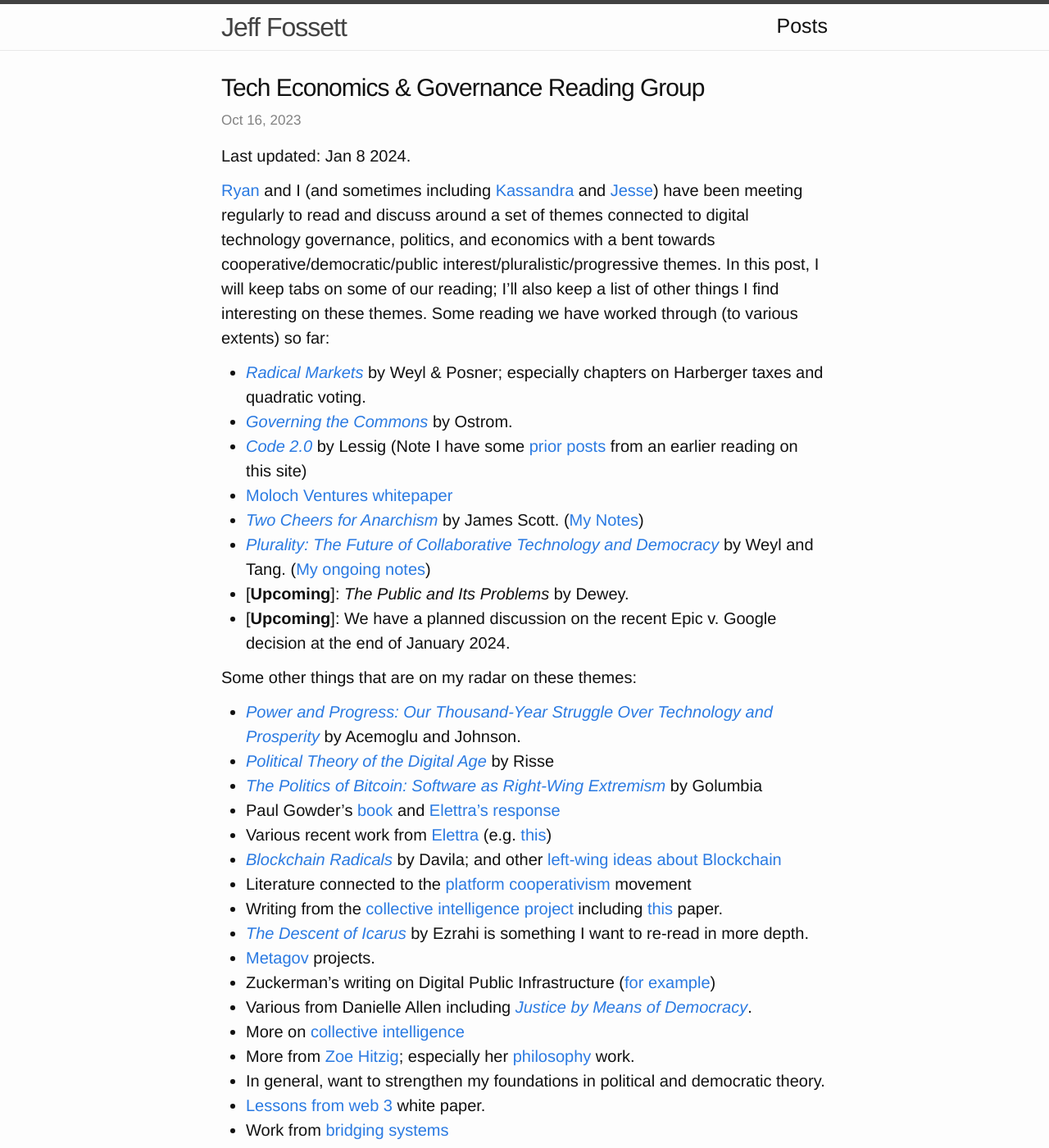
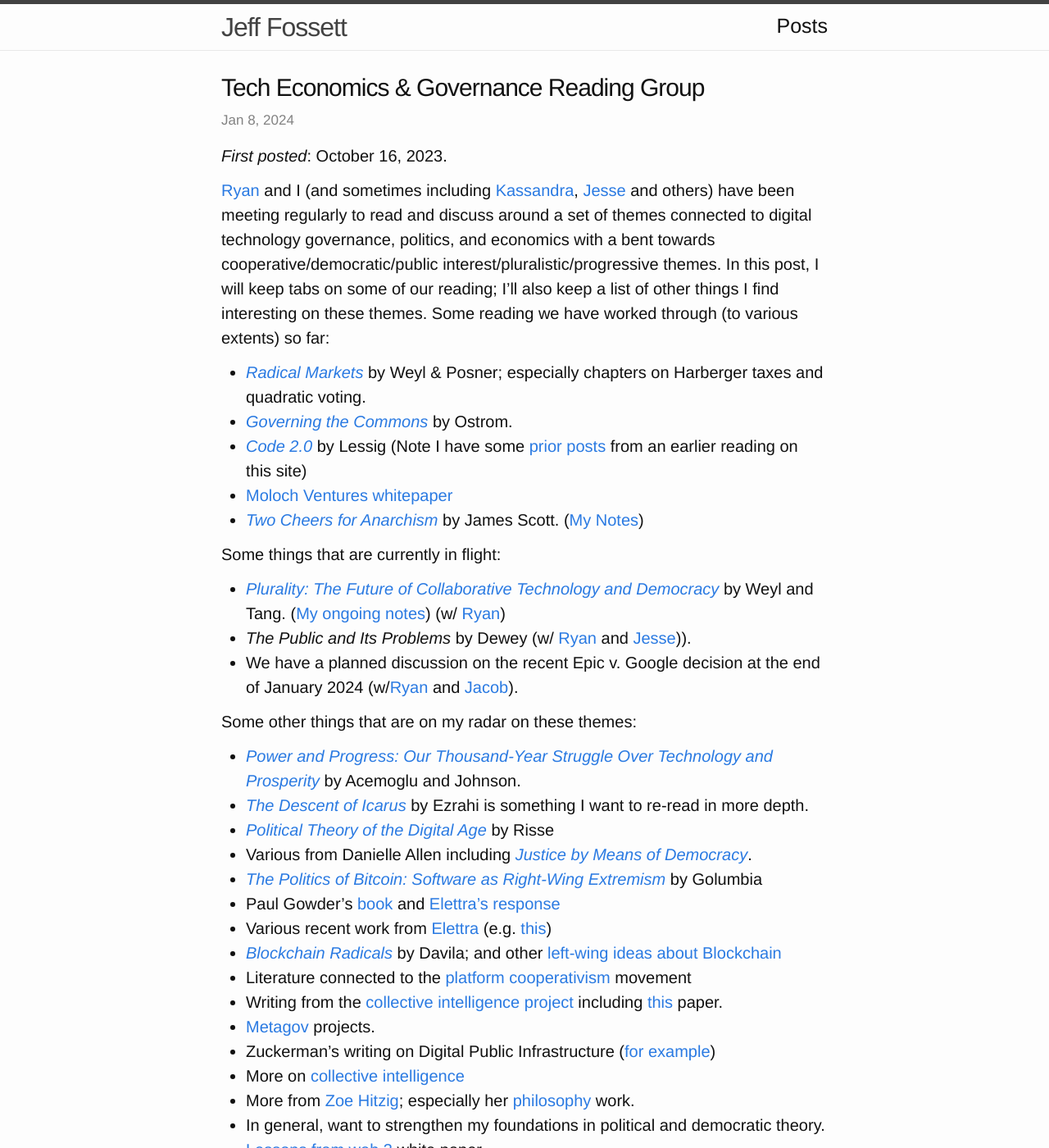
Before and after one commit to Fossj117/fossj117.github.io, a Jekyll site: the page built from _posts/2023-10-16-tech-economics-goverance-reading.md, in a window 1280 px wide and 1400 px high. Shown: the whole window at 82% size. Built offline with Jekyll 4.4.1, drawn with Linux system fonts in a browser that asks for light colours; a script that is not in the unit is left out.

Commit message:
update goverance reading group post

```diff
--- a/_posts/2023-10-16-tech-economics-goverance-reading.md
+++ b/_posts/2023-10-16-tech-economics-goverance-reading.md
@@ -1,40 +1,43 @@
 ---
 layout: post
 title: "Tech Economics & Governance Reading Group"
-date: 2023-10-16
+date: 2024-01-08
 latex: true
 mathjax: true
 comments: true
 tag: ["sts", "econ"]
 ---
 
-Last updated: Jan 8 2024.
+_First posted_: October 16, 2023.
 
-[Ryan](https://ryansepassi.com/) and I (and sometimes including [Kassandra](https://twitter.com/kassandraETH?ref_src=twsrc%5Egoogle%7Ctwcamp%5Eserp%7Ctwgr%5Eauthor) and [Jesse](https://jessecallahanbryant.com/)) have been meeting regularly to read and discuss around a set of themes connected to digital technology governance, politics, and economics with a bent towards cooperative/democratic/public interest/pluralistic/progressive themes. In this post, I will keep tabs on some of our reading; I'll also keep a list of other things I find interesting on these themes. Some reading we have worked through (to various extents) so far:
+[Ryan](https://ryansepassi.com/) and I (and sometimes including [Kassandra](https://twitter.com/kassandraETH?ref_src=twsrc%5Egoogle%7Ctwcamp%5Eserp%7Ctwgr%5Eauthor), [Jesse](https://jessecallahanbryant.com/) and others) have been meeting regularly to read and discuss around a set of themes connected to digital technology governance, politics, and economics with a bent towards cooperative/democratic/public interest/pluralistic/progressive themes. In this post, I will keep tabs on some of our reading; I'll also keep a list of other things I find interesting on these themes. Some reading we have worked through (to various extents) so far:
 
 - [_Radical Markets_](https://press.princeton.edu/books/hardcover/9780691177502/radical-markets) by Weyl & Posner; especially chapters on Harberger taxes and quadratic voting.
 - [_Governing the Commons_](https://www.cambridge.org/core/books/governing-the-commons/A8BB63BC4A1433A50A3FB92EDBBB97D5) by Ostrom.
 - [_Code 2.0_](https://en.wikipedia.org/wiki/Code:_Version_2.0) by Lessig (Note I have some [prior](https://jeffreyfossett.com/2021/04/12/lessig-code-resonances.html) [posts](https://jeffreyfossett.com/2021/04/14/more-lessig-code-reflections.html) from an earlier reading on this site)
 - [Moloch Ventures whitepaper](https://github.com/MolochVentures/Whitepaper/blob/master/Whitepaper.pdf)
 - [_Two Cheers for Anarchism_](https://press.princeton.edu/books/paperback/9780691161037/two-cheers-for-anarchism) by James Scott. ([My Notes](https://jeffreyfossett.com/2023/12/20/notes-on-scott.html))
-- [_Plurality: The Future of Collaborative Technology and Democracy_](https://github.com/pluralitybook/plurality) by Weyl and Tang. ([My ongoing notes](https://jeffreyfossett.com/2023/12/27/notes-on-plurality-book.html))
-- \[**Upcoming**\]: _The Public and Its Problems_ by Dewey.
-- \[**Upcoming**\]: We have a planned discussion on the recent Epic v. Google decision at the end of January 2024.
+
+Some things that are currently in flight:
+
+- [_Plurality: The Future of Collaborative Technology and Democracy_](https://github.com/pluralitybook/plurality) by Weyl and Tang. ([My ongoing notes](https://jeffreyfossett.com/2023/12/27/notes-on-plurality-book.html)) (w/ [Ryan](https://ryansepassi.com/))
+- _The Public and Its Problems_ by Dewey (w/ [Ryan](https://ryansepassi.com/) and [Jesse](https://jessecallahanbryant.com/))).
+- We have a planned discussion on the recent Epic v. Google decision at the end of January 2024 (w/[Ryan](https://ryansepassi.com/) and [Jacob](https://www.rgrdlaw.com/attorneys-Jacob-G-Gelman.html)).
 
 Some other things that are on my radar on these themes:
 
 - [_Power and Progress: Our Thousand-Year Struggle Over Technology and Prosperity_](https://www.amazon.com/Power-Progress-Thousand-Year-Technology-Prosperity/dp/1541702530) by Acemoglu and Johnson.
+- [_The Descent of Icarus_](https://www.amazon.com/Descent-Icarus-Transformation-Contemporary-Democracy/dp/067419828X) by Ezrahi is something I want to re-read in more depth.
 - [_Political Theory of the Digital Age_](https://www.cambridge.org/core/books/political-theory-of-the-digital-age/9BD53911483266AC3FCDF8EECEE95D9E) by Risse
+- Various from Danielle Allen including [_Justice by Means of Democracy_](https://press.uchicago.edu/ucp/books/book/chicago/J/bo192735333.html).
 - [_The Politics of Bitcoin: Software as Right-Wing Extremism_](https://www.amazon.com/Politics-Bitcoin-Right-Wing-Extremism-Forerunners/dp/1517901804) by Golumbia
 - Paul Gowder's [book](https://networked-leviathan.com/) and [Elettra's response](https://lpeproject.org/blog/how-not-to-regulate-digital-platforms/?utm_source=mailpoet&utm_medium=email&utm_campaign=lpe-blog-update)
 - Various recent work from [Elettra](https://www.elettrabietti.com/publications) (e.g. [this](https://papers.ssrn.com/sol3/papers.cfm?abstract_id=4275143))
 - [_Blockchain Radicals_](https://www.amazon.com/Blockchain-Radicals-Building-Beyond-Capitalism/dp/1914420853) by Davila; and other [left-wing ideas about Blockchain](https://theblockchainsocialist.com/)
 - Literature connected to the [platform cooperativism](https://platform.coop/) movement
 - Writing from the [collective intelligence project](https://cip.org/) including [this](https://arxiv.org/abs/2303.11074) paper.
-- [_The Descent of Icarus_](https://www.amazon.com/Descent-Icarus-Transformation-Contemporary-Democracy/dp/067419828X) by Ezrahi is something I want to re-read in more depth.
 - [Metagov](https://metagov.pubpub.org/participate) projects.
 - Zuckerman's writing on Digital Public Infrastructure ([for example](https://knightcolumbia.org/content/the-case-for-digital-public-infrastructure))
-- Various from Danielle Allen including [_Justice by Means of Democracy_](https://press.uchicago.edu/ucp/books/book/chicago/J/bo192735333.html).
 - More on [collective intelligence](https://compdemocracy.org/collective-intelligence/)
 - More from [Zoe Hitzig](https://www.zoehitzig.com/); especially her [philosophy](https://scholar.harvard.edu/files/hitzig/files/finalrevision.pdf) work.
 - In general, want to strengthen my foundations in political and democratic theory.
```
